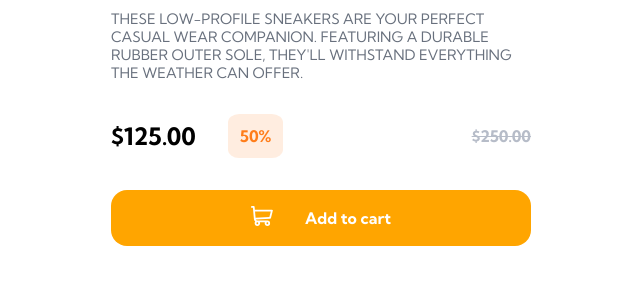
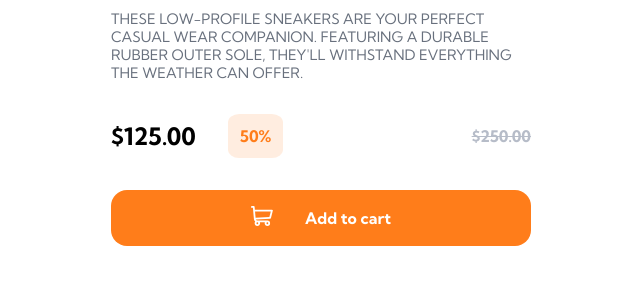
Before and after one commit to rachelmanns/precourse-product-page-task, a plain HTML site: page index.html in a window 1280 px wide. Shown: the part 514-798 px from the top of the page, without its empty margins (319-959 px from the left). Drawn offline with Linux system fonts and the light colour scheme.

Commit message:
Changed the Add To Cart button to the correct shade of orange on css

```diff
--- a/styles.css
+++ b/styles.css
@@ -159,7 +159,7 @@ body {
   width: 100%;
   max-width: 700px;
   margin: 0 auto;
-  background-color: orange;
+  background-color: var(--orange);
   font-weight: 700;
   font-size: 1rem;
   color: var(--white);
```
